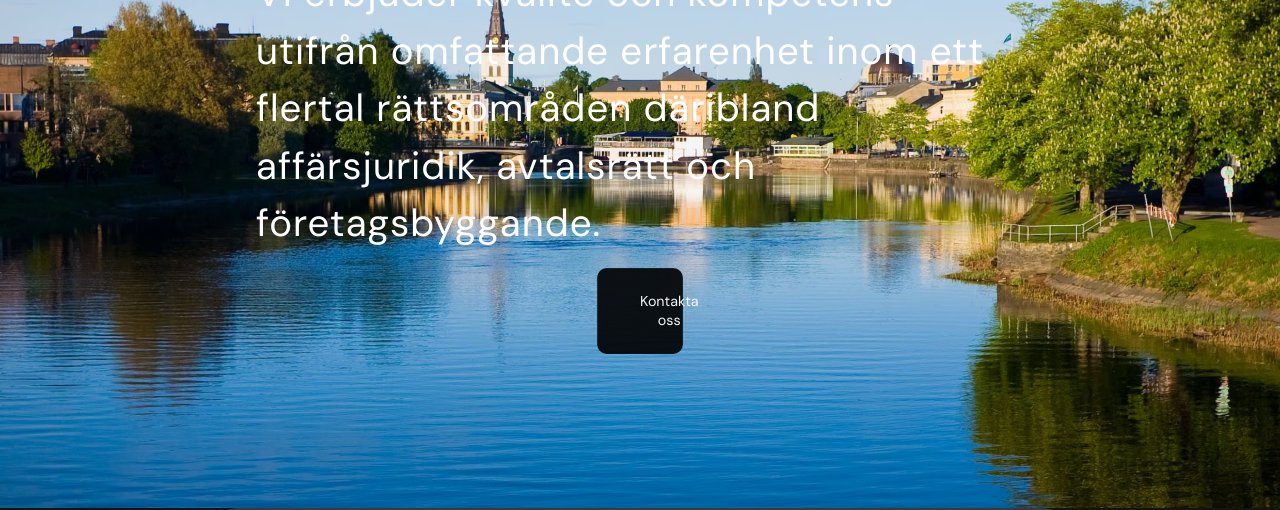
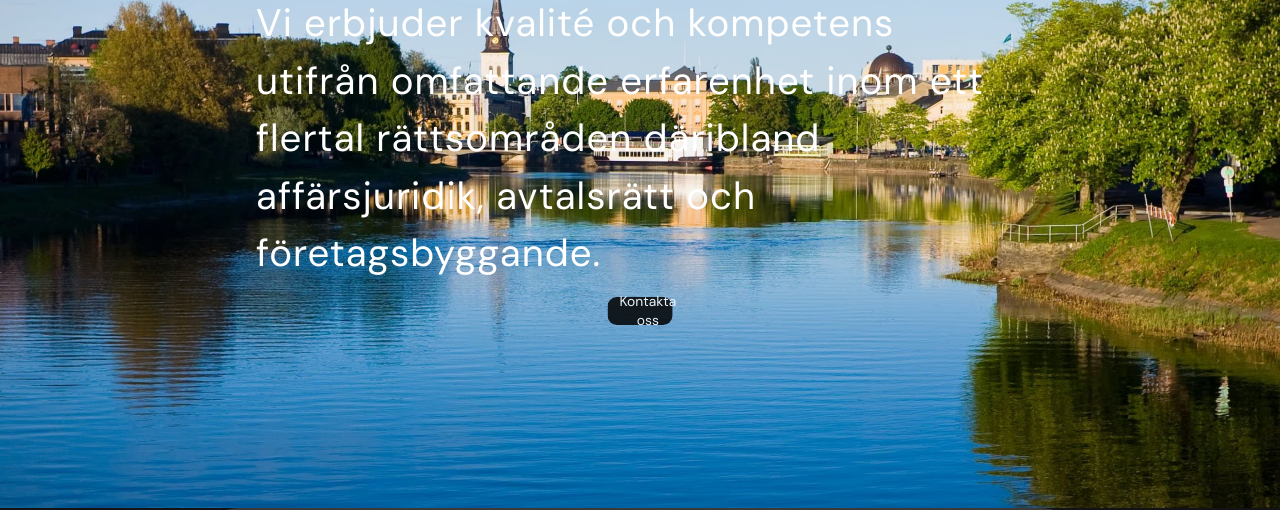
Before and after one commit to Astor1496/andersrunebjer2, a plain HTML site: page index.html in a window 1280 px wide. Shown: the part 292-802 px from the top of the page. Drawn offline with Linux system fonts and the light colour scheme; a web font is replaced by a local one.

Commit message:
Ready for sale

```diff
--- a/styles.css
+++ b/styles.css
@@ -538,7 +538,7 @@ footer{
     height: 30px;
     width: 70px; /* Adjust button width to fit smaller screens */
     font-size: 15px; /* Increased font size for better visibility */
-    padding: 45px;
+    padding: 1vw;
     display: flex;
     text-align: center;
     align-items: center;
```
